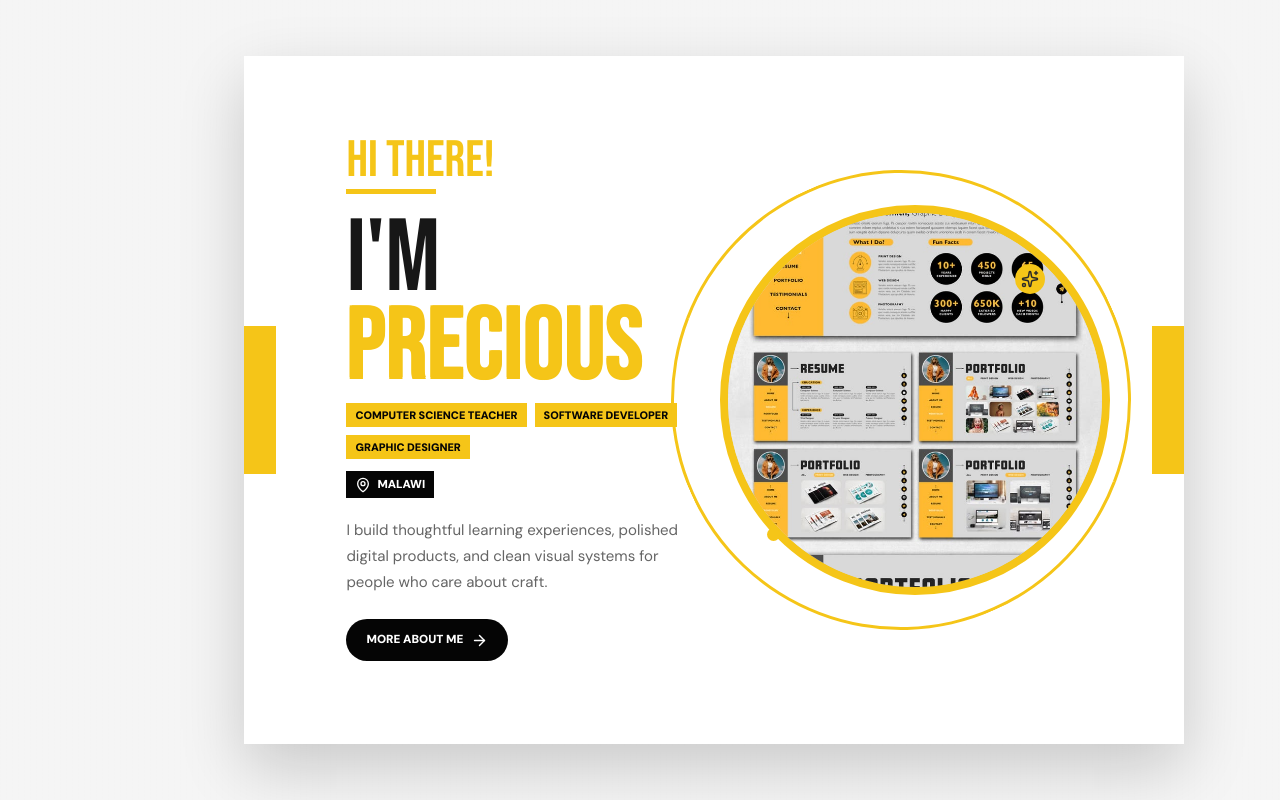
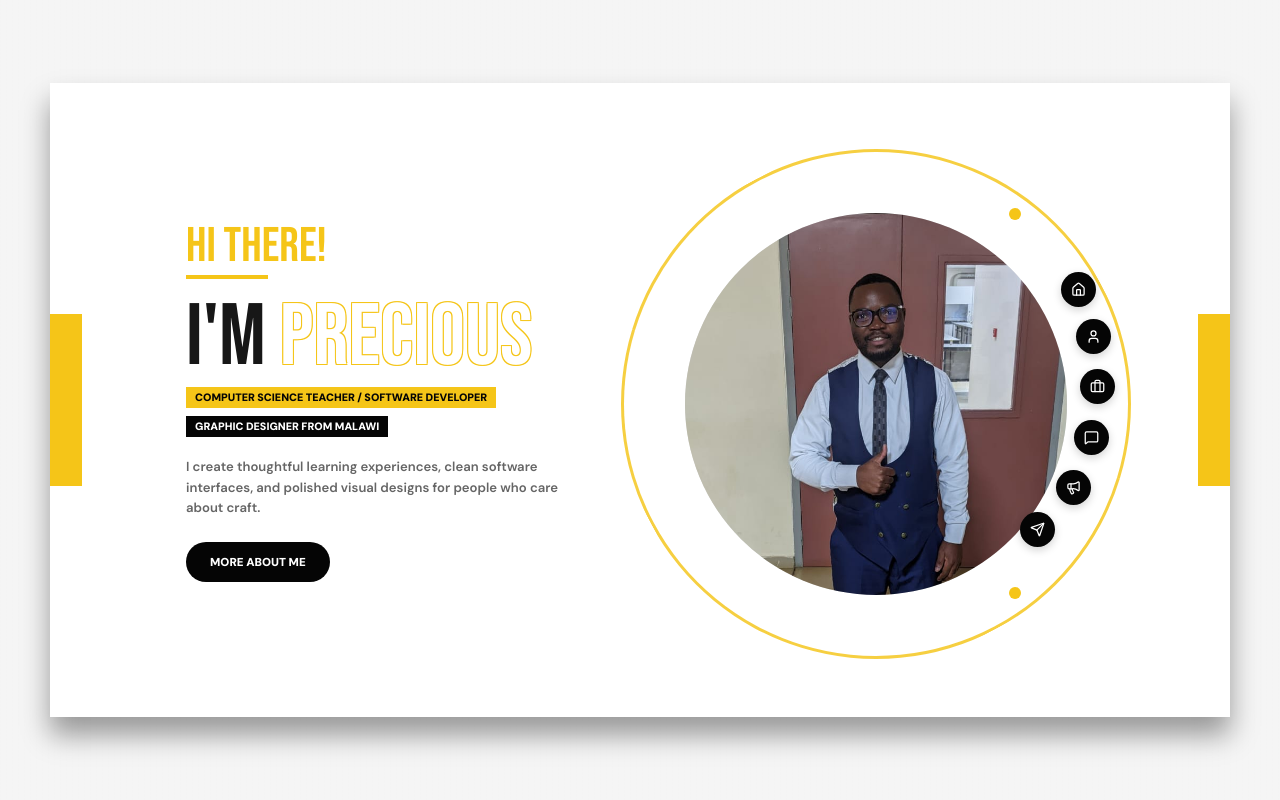
Before and after one commit to pukulu-debulger/precious-portfolio, a Next.js app: page / in a window 1280 px wide. Built offline with nearby package versions, Linux system fonts and the light colour scheme.

Commit message:
feat: update HomeHero and Sidebar components with new profile photo and layout enhancements

```diff
--- a/src/components/HomeHero.tsx
+++ b/src/components/HomeHero.tsx
@@ -3,9 +3,16 @@
 import Image from "next/image";
 import Link from "next/link";
 import { motion } from "framer-motion";
-import { ArrowRight, MapPin, Sparkles } from "lucide-react";
+import {
+  Briefcase,
+  Home,
+  Megaphone,
+  MessageSquare,
+  Send,
+  User,
+} from "lucide-react";
 
-const roles = ["Computer Science Teacher", "Software Developer", "Graphic Designer"];
+const heroIcons = [Home, User, Briefcase, MessageSquare, Megaphone, Send];
 
 export default function HomeHero() {
   return (
@@ -23,23 +30,15 @@ export default function HomeHero() {
         <h1 id="home-title" className="home-title">
           I&apos;M <span>Precious</span>
         </h1>
-        <div className="role-badges" aria-label="Professional roles">
-          {roles.map((role) => (
-            <span key={role}>{role}</span>
-          ))}
-        </div>
-        <p className="home-location">
-          <MapPin size={16} aria-hidden />
-          Malawi
+        <p className="role-badge role-badge-gold">
+          Computer Science Teacher / Software Developer
         </p>
+        <p className="role-badge role-badge-dark">Graphic Designer from Malawi</p>
         <p className="home-intro">
-          I build thoughtful learning experiences, polished digital products,
-          and clean visual systems for people who care about craft.
+          I create thoughtful learning experiences, clean software interfaces,
+          and polished visual designs for people who care about craft.
         </p>
-        <Link href="/about" className="cta-button">
-          More About Me
-          <ArrowRight size={17} aria-hidden />
-        </Link>
+        <Link href="/about" className="cta-button">More About Me</Link>
       </motion.div>
 
       <motion.div
@@ -52,18 +51,23 @@ export default function HomeHero() {
         <div className="orbit orbit-bottom" aria-hidden />
         <div className="portrait-ring">
           <Image
-            src="/images/profile-reference.jpg"
+            src="/images/profile-photo.jpeg"
             alt="Precious Pukulu portrait"
             fill
-            sizes="(max-width: 768px) 68vw, 360px"
-            className="object-cover"
+            sizes="(max-width: 768px) 68vw, 340px"
+            className="portrait-image"
             priority
           />
         </div>
-        <span className="spark-point spark-one" aria-hidden>
-          <Sparkles size={18} />
-        </span>
-        <span className="spark-point spark-two" aria-hidden />
+        <div className="hero-icon-rail" aria-label="Portfolio navigation shortcuts">
+          {heroIcons.map((Icon, index) => (
+            <span key={index} className={`hero-icon hero-icon-${index + 1}`}>
+              <Icon size={15} aria-hidden />
+            </span>
+          ))}
+        </div>
+        <span className="orbit-dot orbit-dot-top" aria-hidden />
+        <span className="orbit-dot orbit-dot-bottom" aria-hidden />
       </motion.div>
     </section>
   );
--- a/src/components/Sidebar.tsx
+++ b/src/components/Sidebar.tsx
@@ -35,11 +35,11 @@ export default function Sidebar() {
         <div className="sidebar-profile">
           <div className="sidebar-photo">
             <Image
-              src="/images/profile-reference.jpg"
+              src="/images/profile-photo.jpeg"
               alt="Precious Pukulu profile"
               fill
               sizes="112px"
-              className="object-cover"
+              className="sidebar-image"
               priority
             />
           </div>
--- a/src/styles/globals.css
+++ b/src/styles/globals.css
@@ -54,6 +54,12 @@ textarea {
   padding: 56px 96px 56px 244px;
 }
 
+.site-shell:has(.home-stage) {
+  display: grid;
+  place-items: center;
+  padding: clamp(22px, 4vw, 38px);
+}
+
 .sidebar {
   position: fixed;
   top: 56px;
@@ -87,6 +93,11 @@ textarea {
   border: 4px solid var(--white);
   border-radius: 999px;
   background: var(--line);
+}
+
+.sidebar-image {
+  object-fit: cover;
+  object-position: 50% 24%;
 }
 
 .sidebar-name {
@@ -172,21 +183,22 @@ textarea {
 .home-stage {
   position: relative;
   display: grid;
-  min-height: calc(100vh - 112px);
-  grid-template-columns: minmax(280px, 0.92fr) minmax(320px, 1fr);
+  width: min(100%, 1180px);
+  min-height: min(620px, calc(100vh - 76px));
+  grid-template-columns: minmax(310px, 0.86fr) minmax(430px, 1fr);
   align-items: center;
-  gap: 40px;
+  gap: 30px;
   overflow: hidden;
-  padding: 72px 8vw;
+  padding: 86px 112px 78px 136px;
   background: var(--white);
-  box-shadow: var(--shadow);
+  box-shadow: 0 18px 26px rgb(0 0 0 / 38%);
 }
 
 .edge-tab {
   position: absolute;
   top: 50%;
   width: 32px;
-  height: 148px;
+  height: 172px;
   background: var(--gold);
   transform: translateY(-50%);
 }
@@ -200,7 +212,7 @@ textarea {
 }
 
 .home-copy {
-  max-width: 530px;
+  max-width: 430px;
 }
 
 .eyebrow {
@@ -209,7 +221,7 @@ textarea {
   margin: 0 0 12px;
   color: var(--gold);
   font-family: var(--font-display), Impact, sans-serif;
-  font-size: clamp(2rem, 4vw, 3.7rem);
+  font-size: clamp(2.25rem, 3.8vw, 3.5rem);
   line-height: 0.85;
 }
 
@@ -217,22 +229,22 @@ textarea {
   position: absolute;
   bottom: -12px;
   left: 0;
-  width: 90px;
-  height: 5px;
+  width: 82px;
+  height: 4px;
   background: var(--gold);
   content: "";
 }
 
 .home-title {
-  margin: 22px 0 10px;
+  margin: 24px 0 10px;
   font-family: var(--font-display), Impact, sans-serif;
-  font-size: clamp(3.3rem, 8vw, 7.4rem);
-  line-height: 0.86;
+  font-size: clamp(3.4rem, 6.8vw, 5.95rem);
+  line-height: 0.82;
   text-transform: uppercase;
 }
 
 .home-title span {
-  color: var(--gold);
+  color: var(--white);
   text-shadow:
     -1px -1px 0 var(--gold),
     1px -1px 0 var(--gold),
@@ -240,57 +252,49 @@ textarea {
     1px 1px 0 var(--gold);
 }
 
-.role-badges {
-  display: flex;
-  flex-wrap: wrap;
-  gap: 8px;
-  margin: 0 0 12px;
-}
-
-.role-badges span {
+.role-badge {
   display: inline-flex;
-  min-height: 23px;
   align-items: center;
+  width: fit-content;
+  min-height: 21px;
+  margin: 0 0 8px;
   padding: 4px 9px;
-  background: var(--gold);
-  color: #050505;
-  font-size: 0.68rem;
+  font-size: 0.67rem;
   font-weight: 1000;
+  line-height: 1;
   text-transform: uppercase;
 }
 
-.home-location {
-  display: inline-flex;
-  align-items: center;
-  gap: 6px;
-  margin: 0 0 20px;
-  padding: 5px 9px;
+.role-badge-gold {
+  background: var(--gold);
+  color: #050505;
+}
+
+.role-badge-dark {
+  display: flex;
   background: #050505;
   color: var(--white);
-  font-size: 0.72rem;
-  font-weight: 900;
-  text-transform: uppercase;
 }
 
 .home-intro {
-  max-width: 430px;
-  margin: 0 0 24px;
+  max-width: 390px;
+  margin: 20px 0 24px;
   color: var(--muted);
-  font-size: 0.94rem;
-  line-height: 1.7;
+  font-size: 0.82rem;
+  font-weight: 600;
+  line-height: 1.55;
 }
 
 .cta-button {
   display: inline-flex;
-  min-height: 42px;
+  min-height: 40px;
   align-items: center;
   justify-content: center;
-  gap: 8px;
   border-radius: 999px;
-  padding: 0 20px;
+  padding: 0 24px;
   background: #050505;
   color: var(--white);
-  font-size: 0.73rem;
+  font-size: 0.72rem;
   font-weight: 900;
   text-transform: uppercase;
   transition:
@@ -306,59 +310,115 @@ textarea {
 .portrait-wrap {
   position: relative;
   display: grid;
-  min-height: 440px;
+  min-height: 470px;
   place-items: center;
 }
 
 .portrait-ring {
   position: relative;
-  width: min(390px, 74vw);
+  z-index: 2;
+  width: min(382px, 74vw);
   aspect-ratio: 1;
   overflow: hidden;
-  border: 8px solid var(--gold);
   border-radius: 999px;
   background: var(--line);
 }
 
+.portrait-image {
+  object-fit: cover;
+  object-position: 50% 24%;
+}
+
 .orbit {
   position: absolute;
-  width: min(460px, 82vw);
+  z-index: 1;
+  width: min(510px, 86vw);
   aspect-ratio: 1;
-  border: 3px solid var(--gold);
+  border: 3px solid rgb(245 197 24 / 82%);
   border-left-color: transparent;
   border-bottom-color: transparent;
   border-radius: 999px;
 }
 
 .orbit-top {
-  transform: rotate(-24deg);
+  transform: rotate(-28deg);
 }
 
 .orbit-bottom {
-  transform: rotate(156deg);
+  transform: rotate(152deg);
 }
 
-.spark-point {
+.hero-icon-rail {
+  position: absolute;
+  inset: 0;
+  z-index: 3;
+  pointer-events: none;
+}
+
+.hero-icon {
   position: absolute;
   display: grid;
+  width: 35px;
+  aspect-ratio: 1;
   place-items: center;
   border-radius: 999px;
-  background: var(--gold);
-  color: var(--charcoal);
+  background: #050505;
+  color: var(--white);
+  box-shadow: 0 3px 8px rgb(0 0 0 / 18%);
 }
 
-.spark-one {
-  top: 19%;
-  right: 10%;
-  width: 30px;
-  aspect-ratio: 1;
+.hero-icon svg {
+  color: var(--white);
+  fill: none;
 }
 
-.spark-two {
-  bottom: 18%;
-  left: 13%;
-  width: 13px;
+.hero-icon-1 {
+  top: 22%;
+  right: 4.5%;
+}
+
+.hero-icon-2 {
+  top: 32%;
+  right: 1.5%;
+}
+
+.hero-icon-3 {
+  top: 42.5%;
+  right: 0.6%;
+}
+
+.hero-icon-4 {
+  top: 53.5%;
+  right: 1.8%;
+}
+
+.hero-icon-5 {
+  top: 64%;
+  right: 5.5%;
+}
+
+.hero-icon-6 {
+  top: 73%;
+  right: 13%;
+}
+
+.orbit-dot {
+  position: absolute;
+  z-index: 4;
+  width: 12px;
   aspect-ratio: 1;
+  border-radius: 999px;
+  background: var(--gold);
+}
+
+.orbit-dot-top {
+  top: 8.2%;
+  right: 20%;
+}
+
+.orbit-dot-bottom {
+  bottom: 8.5%;
+  right: 20%;
 }
 
 @media (max-width: 1100px) {
@@ -378,6 +438,7 @@ textarea {
 
   .home-stage {
     grid-template-columns: 1fr;
+    width: min(100%, 760px);
     padding: 56px 9vw;
   }
 
@@ -480,4 +541,8 @@ textarea {
   .orbit {
     width: min(350px, 80vw);
   }
+
+  .hero-icon {
+    width: 30px;
+  }
 }
```
